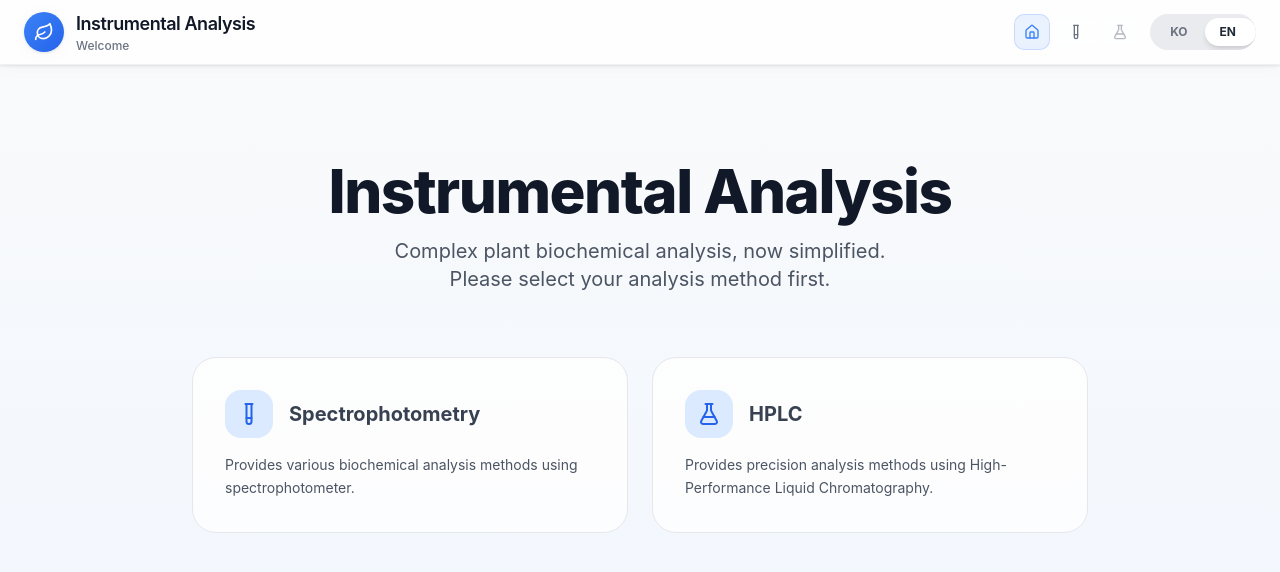
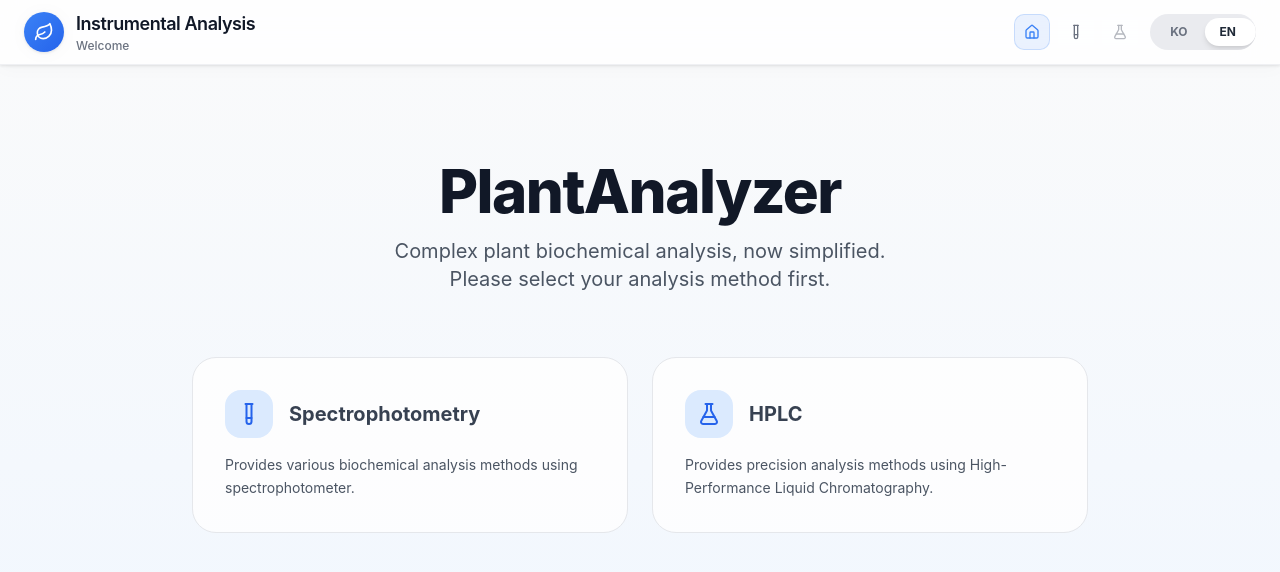
Before and after one commit to sunwookim96/Plant-analyzer, a React (Vite) app: page /Home_en in a window 1280 px wide. Shown: the top 572 px of the page. Built offline with nearby package versions, Linux system fonts and the light colour scheme; a web font is replaced by a local one.

Commit message:
Add files via upload

```diff
--- a/src/pages/Home.jsx
+++ b/src/pages/Home.jsx
@@ -83,7 +83,7 @@ export default function Home() {
           className="text-center mb-16"
         >
           <h1 className="text-4xl sm:text-5xl lg:text-6xl font-extrabold text-gray-900 tracking-tight mb-4">
-            Instrumental Analysis
+            PlantAnalyzer
           </h1>
           <p className="text-lg sm:text-xl text-gray-600 max-w-2xl mx-auto">
             복잡한 식물 생화학 분석, 이제는 간편하게.
--- a/src/pages/Home_en.jsx
+++ b/src/pages/Home_en.jsx
@@ -79,7 +79,7 @@ export default function HomeEn() {
           className="text-center mb-16"
         >
           <h1 className="text-4xl sm:text-5xl lg:text-6xl font-extrabold text-gray-900 tracking-tight mb-4">
-            Instrumental Analysis
+            PlantAnalyzer
           </h1>
           <p className="text-lg sm:text-xl text-gray-600 max-w-2xl mx-auto">
             Complex plant biochemical analysis, now simplified.
```
